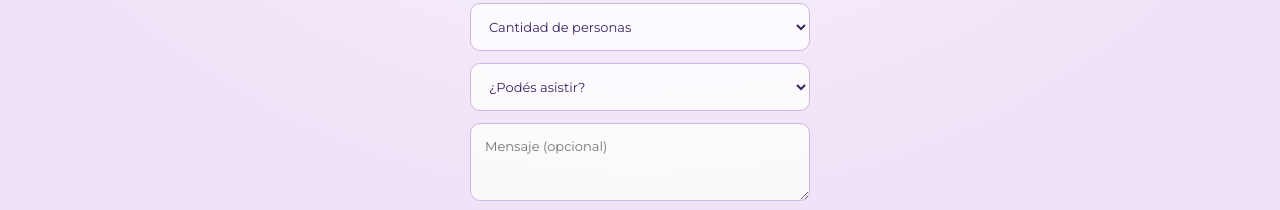
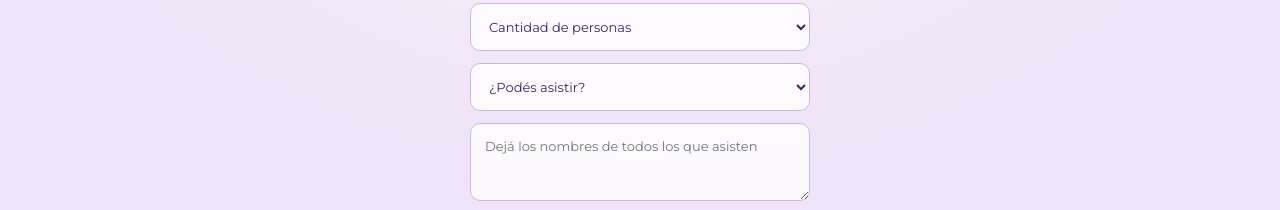
Before and after one commit to walexisojeda94-droid/15-Yaz, a plain HTML site: page index.html in a window 1280 px wide. Shown: the part 3840-4050 px from the top of the page. Drawn offline with nearby package versions, Linux system fonts and the light colour scheme.

Commit message:
Update index.html

```diff
--- a/index.html
+++ b/index.html
@@ -166,7 +166,7 @@ input,select,textarea{width:100%;padding:14px;border:1px solid #cdb7e2;border-ra
     <input name="guestPhone" type="tel" inputmode="tel" placeholder="Tu número de WhatsApp" aria-label="Tu número de WhatsApp" pattern="[0-9+() \-]{8,20}" title="Escribí tu número con código de área" required>
     <select name="guestCount" aria-label="Cantidad de personas" required><option value="">Cantidad de personas</option><option>0 persona</option><option>1 persona</option><option>2 personas</option><option>3 personas</option><option>4 personas</option><option>5 o más personas</option></select>
     <select name="attendance" aria-label="¿Podés asistir?" required><option value="">¿Podés asistir?</option><option>Sí, ¡allí estaré!</option><option>Esta vez no podré asistir</option></select>
-    <textarea name="guestMessage" rows="3" placeholder="Mensaje (opcional)" aria-label="Mensaje"></textarea>
+    <textarea name="guestMessage" rows="3" placeholder="Dejá los nombres de todos los que asisten" aria-label="Mensaje"></textarea>
     <button class="btn fill" type="submit">Enviar</button>
   </form>
   <p class="note" id="formNote"></p>
```
